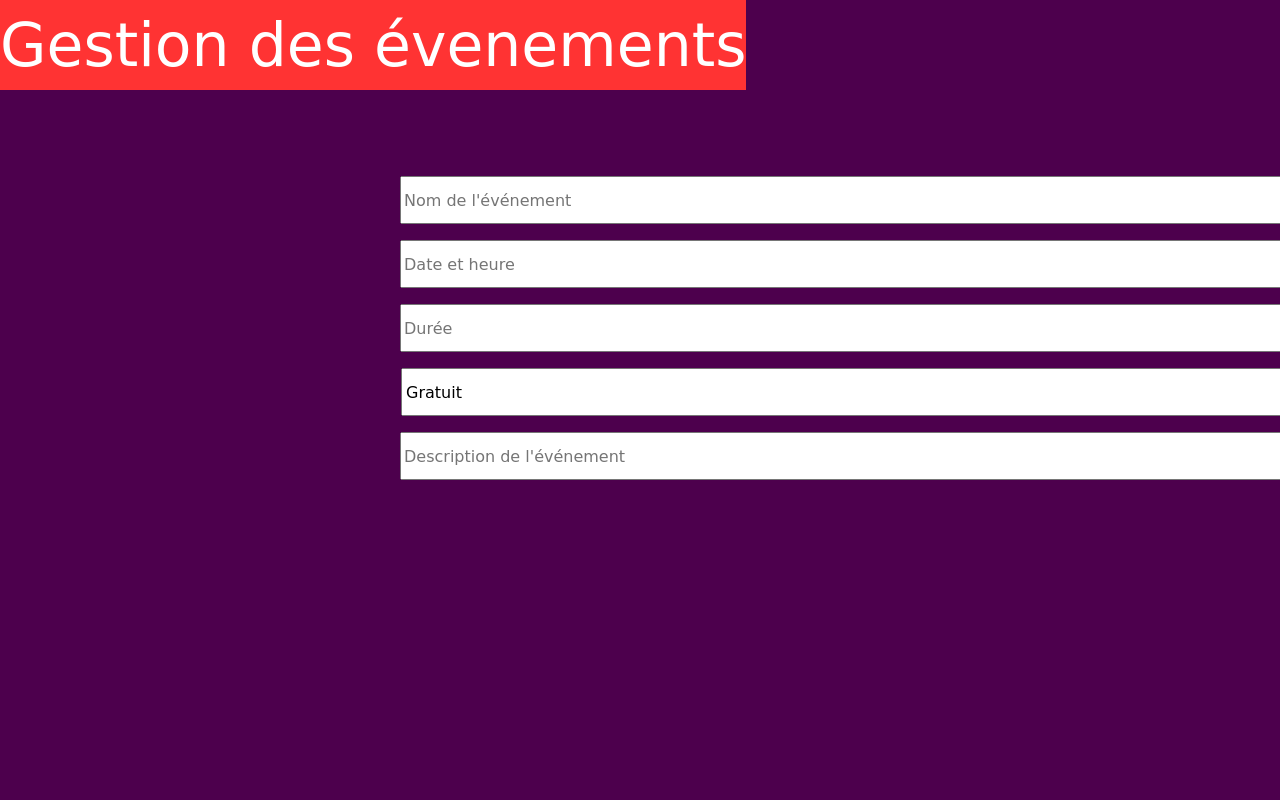
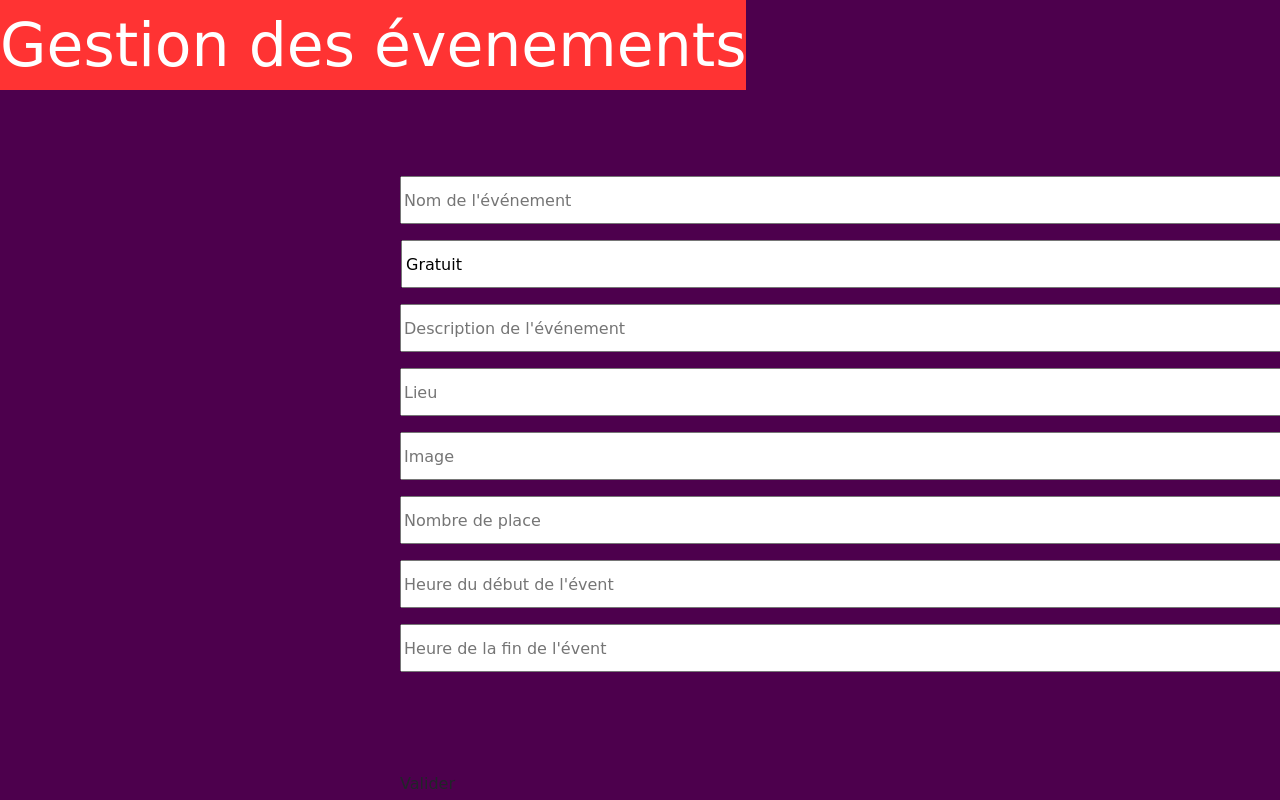
Before and after one commit to Oteryx/evaluation, a PHP site: page /gestionevent.php in a window 1280 px wide. Run offline with PHP 8.4, Linux system fonts and the light colour scheme.

Commit message:
1
Mise en place des requêtes, requêtes ok pour salles et inscription, des soucis sur event.

```diff
--- a/gestionevent.php
+++ b/gestionevent.php
@@ -5,35 +5,73 @@
           integrity="sha384-JcKb8q3iqJ61gNV9KGb8thSsNjpSL0n8PARn9HuZOnIxN0hoP+VmmDGMN5t9UJ0Z" crossorigin="anonymous">
     <link href="https://fonts.google.com/specimen/Space+Mono">
 </header>
+<?php
+if (isset($_POST["submit"])) {
+    $hostname = 'localhost';
+    $username = 'root';
+    $password = '';
+
+    $nomevent = $_POST["nomevent"];
+    $prix = $_POST["prix"];
+    $desevent = $_POST["desevent"];
+    $lieu = $_POST["lieux"];
+    $image = $_POST["image"];
+    $nbrplace = $_POST["nbr_place"];
+    $heuredebut = $_POST["heuredebut"];
+    $heurefin = $_POST["heurefin"];
+
+    try {
+        $dbh = new PDO("mysql:host=$hostname;dbname=evaluation", $username, $password);
+        $dbh->setAttribute(PDO::ATTR_ERRMODE, PDO::ERRMODE_EXCEPTION); // <== add this line
+        $sql = "INSERT INTO event VALUES (NULL, '".$nomevent."','".$prix."','".$desevent."','".$lieu."','".$image."','".$nbrplace."','".$heuredebut."','".$heurefin."')";
+        if ($dbh->query($sql)) {
+            echo "<script type= 'text/javascript'>alert('New Record Inserted Successfully');</script>";
+        } else {
+            echo "<script type= 'text/javascript'>alert('Data not successfully Inserted.');</script>";
+        }
+        $dbh = null;
+    } catch (PDOException $e) {
+        echo $e->getMessage();
+    }
+}
+?>
 <body style="background-color: #4d004d; !important;">
 <div class="fond">
     <div class="titregestionsalles">
         Gestion des évenements
     </div>
     <div class="formsalles">
-        <form action="/" method="post">
+        <form action="" method="post">
             <div>
-                <input class="ident" placeholder="Nom de l'événement">
+                <input  name="nomevent" class="ident" placeholder="Nom de l'événement">
+            </div>
+            <select   class="menuevent" name="prix">
+                <option selected> Gratuit
+                <option> Payant
+            </select>
+            <div>
+                <input  name="desevent" class="ident" placeholder="Description de l'événement">
             </div>
             <div>
-                <input class="ident" placeholder="Date et heure">
+                <input  name="lieux" class="ident" placeholder="Lieu">
             </div>
             <div>
-                <input class="ident" placeholder="Durée">
+                <input  name="image" class="ident" placeholder="Image">
             </div>
-            <select class="menuevent" name="menu">
-                <option selected> Gratuit
-                <option> Payant
-
-            </select>
-
             <div>
-                <input class="ident" placeholder="Description de l'événement">
+                <input  name="nbr_place" class="ident" placeholder="Nombre de place">
+            </div>
+            <div>
+                <input  name="heuredebut" class="ident" placeholder="Heure du début de l'évent">
+            </div>
+            <div>
+                <input  name="heurefin" class="ident" placeholder="Heure de la fin de l'évent">
+            </div>
+            <div>
+                <input type="submit" name="submit" class="boutonsalles">Valider</input>
             </div>
         </form>
-        <div>
-            <button class="boutonsalles">Valider</button>
-        </div>
+
     </div>
 </div>
 </body>
```
Also changed, not shown: gestionsalles.php (+32 -7 lines), inscription.php (+7 -8 lines).
